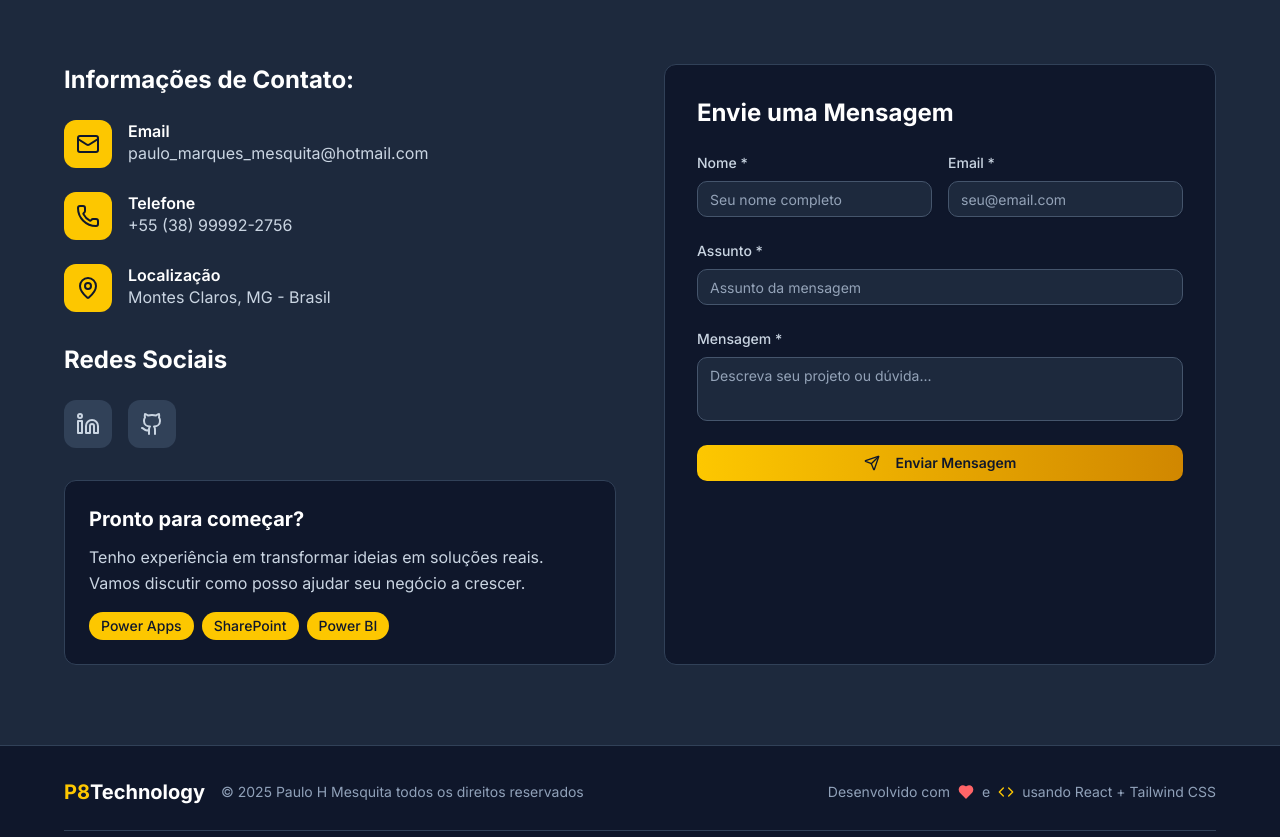
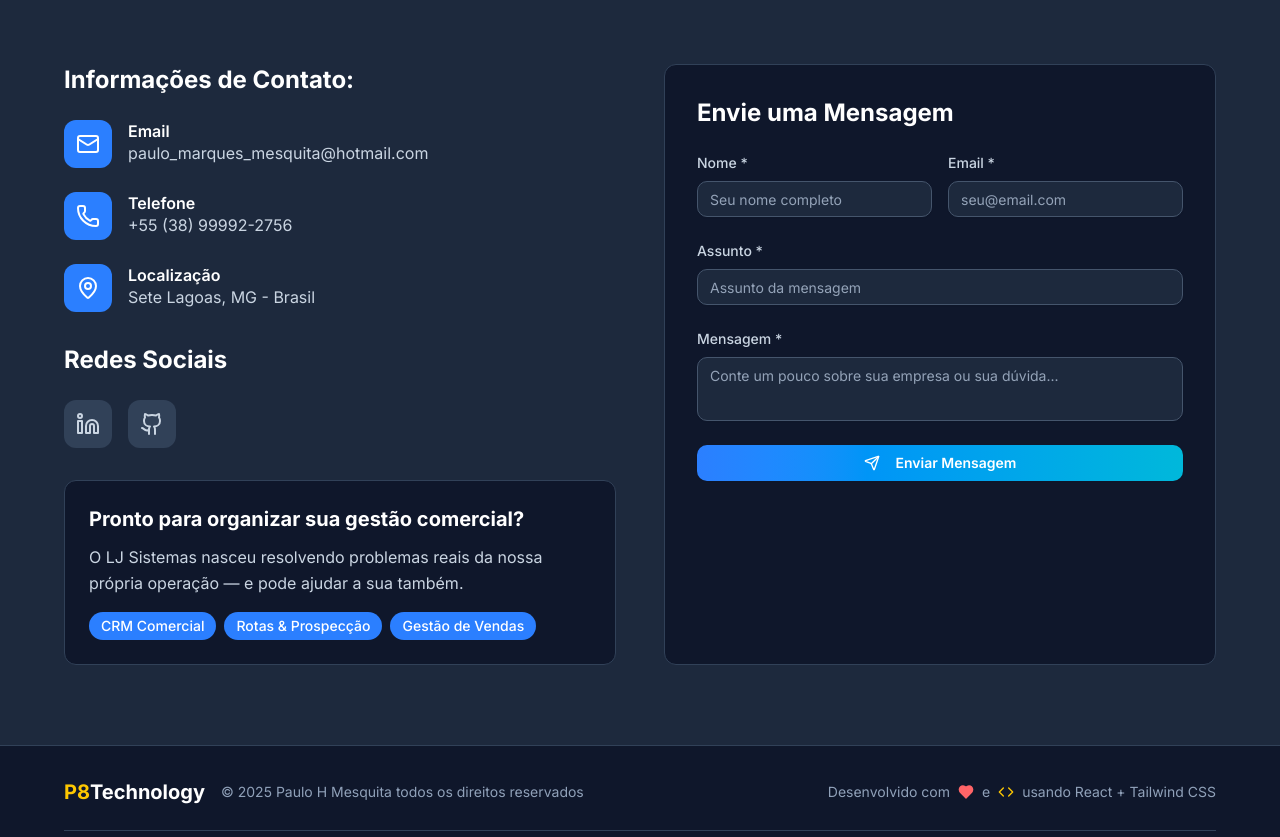
Before and after one commit to PauloHMesquita/P8technology, a React (Vite) app: page / in a window 1280 px wide. Shown: the part 4431-5268 px from the top of the page. Built offline with nearby package versions, Linux system fonts and the light colour scheme.

Commit message:
Add files via upload

```diff
--- a/src/components/Contact.jsx
+++ b/src/components/Contact.jsx
@@ -28,16 +28,16 @@ const Contact = () => {
     setIsSubmitting(true);
 
     try {
-      // Configurações do EmailJS
-      const serviceId = 'service_eqzvomr'; // Você precisará configurar isso no EmailJS
-      const templateId = 'template_9xu9fqj'; // Você precisará configurar isso no EmailJS
-      const publicKey = '6XnfzrvBx1YDq59dv'; // Você precisará configurar isso no EmailJS
+      // Configurações do EmailJS — mantidas como já estavam, sem mudança.
+      const serviceId = 'service_eqzvomr';
+      const templateId = 'template_9xu9fqj';
+      const publicKey = '6XnfzrvBx1YDq59dv';
 
       await emailjs.sendForm(serviceId, templateId, form.current, {
         publicKey: publicKey,
       });
 
-      alert('Mensagem enviada com sucesso! Entrarei em contato em breve.');
+      alert('Mensagem enviada com sucesso! Entraremos em contato em breve.');
       setFormData({ name: '', email: '', subject: '', message: '' });
     } catch (error) {
       console.error('Erro ao enviar mensagem:', error);
@@ -47,6 +47,8 @@ const Contact = () => {
     }
   };
 
+  // E-mail e telefone pessoais mantidos por enquanto, a pedido — trocar
+  // aqui quando o contato comercial da P8 Technology estiver definido.
   const contactInfo = [
     {
       icon: <Mail className="w-6 h-6" />,
@@ -63,7 +65,7 @@ const Contact = () => {
     {
       icon: <MapPin className="w-6 h-6" />,
       title: 'Localização',
-      value: 'Montes Claros, MG - Brasil',
+      value: 'Sete Lagoas, MG - Brasil',
       link: null
     }
   ];
@@ -90,10 +92,10 @@ const Contact = () => {
           {/* Section Title */}
           <div className="text-center mb-16">
             <h2 className="text-4xl md:text-5xl font-bold text-white mb-4">
-              Entre em <span className="text-yellow-400">Contato</span>
+              Fale com a <span className="text-blue-400">P8 Technology</span>
             </h2>
             <p className="text-xl text-slate-300 max-w-3xl mx-auto">
-              Vamos conversar sobre seu próximo projeto? Estou sempre aberto a novas oportunidades e desafios
+              Quer conhecer o LJ Sistemas de perto ou tirar uma dúvida sobre o sistema? Fale diretamente com quem desenvolve
             </p>
           </div>
 
@@ -105,7 +107,7 @@ const Contact = () => {
                 <div className="space-y-6">
                   {contactInfo.map((info, index) => (
                     <div key={index} className="flex items-center space-x-4">
-                      <div className="w-12 h-12 bg-yellow-400 rounded-lg flex items-center justify-center text-slate-900">
+                      <div className="w-12 h-12 bg-blue-500 rounded-lg flex items-center justify-center text-white">
                         {info.icon}
                       </div>
                       <div>
@@ -113,7 +115,7 @@ const Contact = () => {
                         {info.link ? (
                           <a
                             href={info.link}
-                            className="text-slate-300 hover:text-yellow-400 transition-colors"
+                            className="text-slate-300 hover:text-blue-400 transition-colors"
                           >
                             {info.value}
                           </a>
@@ -146,19 +148,19 @@ const Contact = () => {
 
               {/* Call to Action */}
               <div className="bg-slate-900 p-6 rounded-lg border border-slate-700">
-                <h4 className="text-xl font-bold text-white mb-3">Pronto para começar?</h4>
+                <h4 className="text-xl font-bold text-white mb-3">Pronto para organizar sua gestão comercial?</h4>
                 <p className="text-slate-300 mb-4">
-                  Tenho experiência em transformar ideias em soluções reais. Vamos discutir como posso ajudar seu negócio a crescer.
+                  O LJ Sistemas nasceu resolvendo problemas reais da nossa própria operação — e pode ajudar a sua também.
                 </p>
                 <div className="flex flex-wrap gap-2">
-                  <span className="px-3 py-1 bg-yellow-400 text-slate-900 text-sm rounded-full font-medium">
-                    Power Apps
+                  <span className="px-3 py-1 bg-blue-500 text-white text-sm rounded-full font-medium">
+                    CRM Comercial
                   </span>
-                  <span className="px-3 py-1 bg-yellow-400 text-slate-900 text-sm rounded-full font-medium">
-                    SharePoint
+                  <span className="px-3 py-1 bg-blue-500 text-white text-sm rounded-full font-medium">
+                    Rotas & Prospecção
                   </span>
-                  <span className="px-3 py-1 bg-yellow-400 text-slate-900 text-sm rounded-full font-medium">
-                    Power BI
+                  <span className="px-3 py-1 bg-blue-500 text-white text-sm rounded-full font-medium">
+                    Gestão de Vendas
                   </span>
                 </div>
               </div>
@@ -180,7 +182,7 @@ const Contact = () => {
                       required
                       value={formData.name}
                       onChange={handleInputChange}
-                      className="bg-slate-800 border-slate-600 text-white focus:border-yellow-400"
+                      className="bg-slate-800 border-slate-600 text-white focus:border-blue-400"
                       placeholder="Seu nome completo"
                     />
                   </div>
@@ -195,7 +197,7 @@ const Contact = () => {
                       required
                       value={formData.email}
                       onChange={handleInputChange}
-                      className="bg-slate-800 border-slate-600 text-white focus:border-yellow-400"
+                      className="bg-slate-800 border-slate-600 text-white focus:border-blue-400"
                       placeholder="seu@email.com"
                     />
                   </div>
@@ -212,7 +214,7 @@ const Contact = () => {
                     required
                     value={formData.subject}
                     onChange={handleInputChange}
-                    className="bg-slate-800 border-slate-600 text-white focus:border-yellow-400"
+                    className="bg-slate-800 border-slate-600 text-white focus:border-blue-400"
                     placeholder="Assunto da mensagem"
                   />
                 </div>
@@ -228,15 +230,15 @@ const Contact = () => {
                     rows={5}
                     value={formData.message}
                     onChange={handleInputChange}
-                    className="bg-slate-800 border-slate-600 text-white focus:border-yellow-400 resize-none"
-                    placeholder="Descreva seu projeto ou dúvida..."
+                    className="bg-slate-800 border-slate-600 text-white focus:border-blue-400 resize-none"
+                    placeholder="Conte um pouco sobre sua empresa ou sua dúvida..."
                   />
                 </div>
 
                 <Button
                   type="submit"
                   disabled={isSubmitting}
-                  className="w-full bg-gradient-to-r from-yellow-400 to-yellow-600 hover:from-yellow-500 hover:to-yellow-700 text-slate-900 font-semibold py-3 transition-all duration-300 disabled:opacity-50"
+                  className="w-full bg-gradient-to-r from-blue-500 to-cyan-500 hover:from-blue-400 hover:to-cyan-400 text-white font-semibold py-3 transition-all duration-300 disabled:opacity-50"
                 >
                   <Send className="w-5 h-5 mr-2" />
                   {isSubmitting ? 'Enviando...' : 'Enviar Mensagem'}
```
